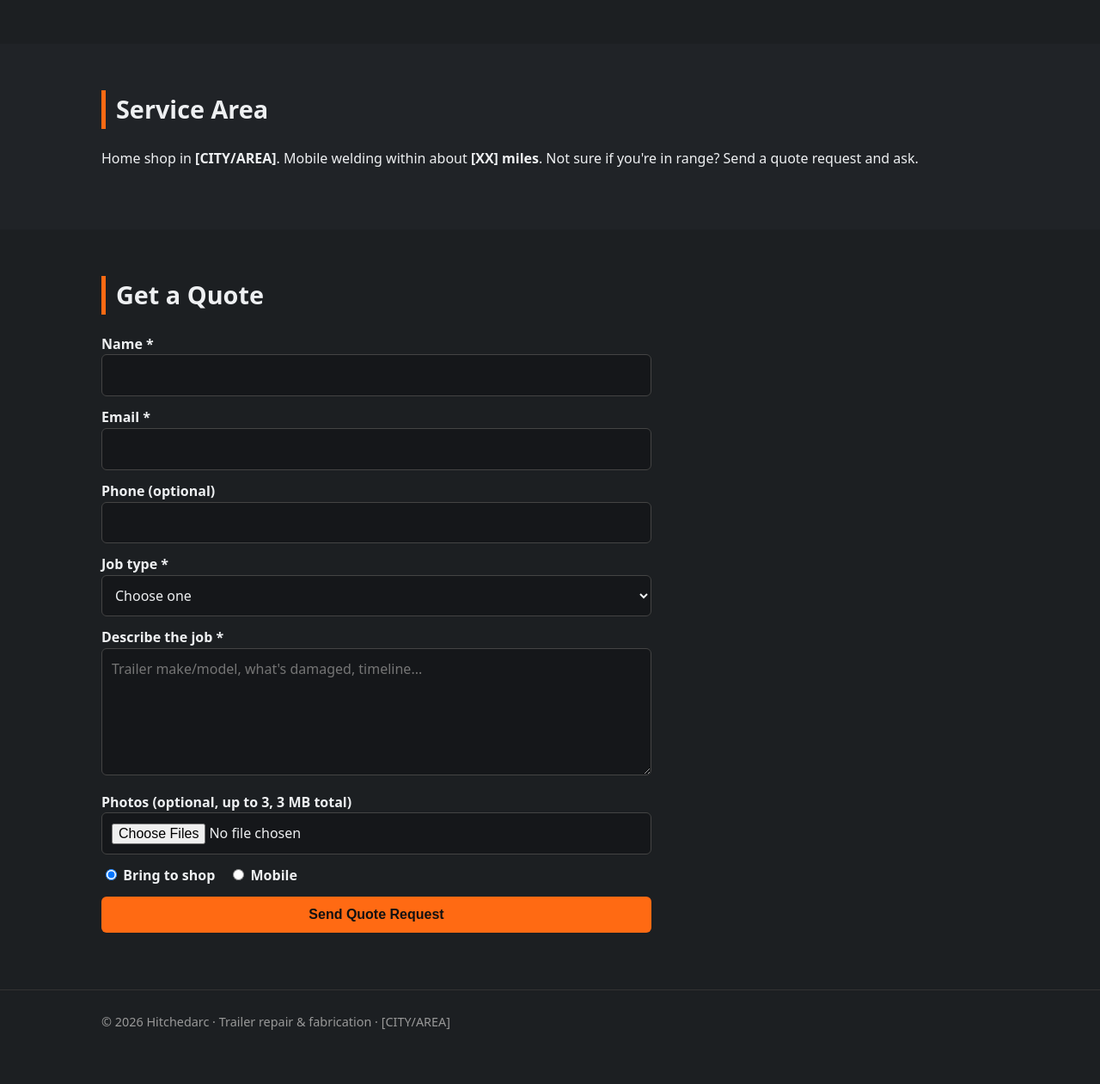
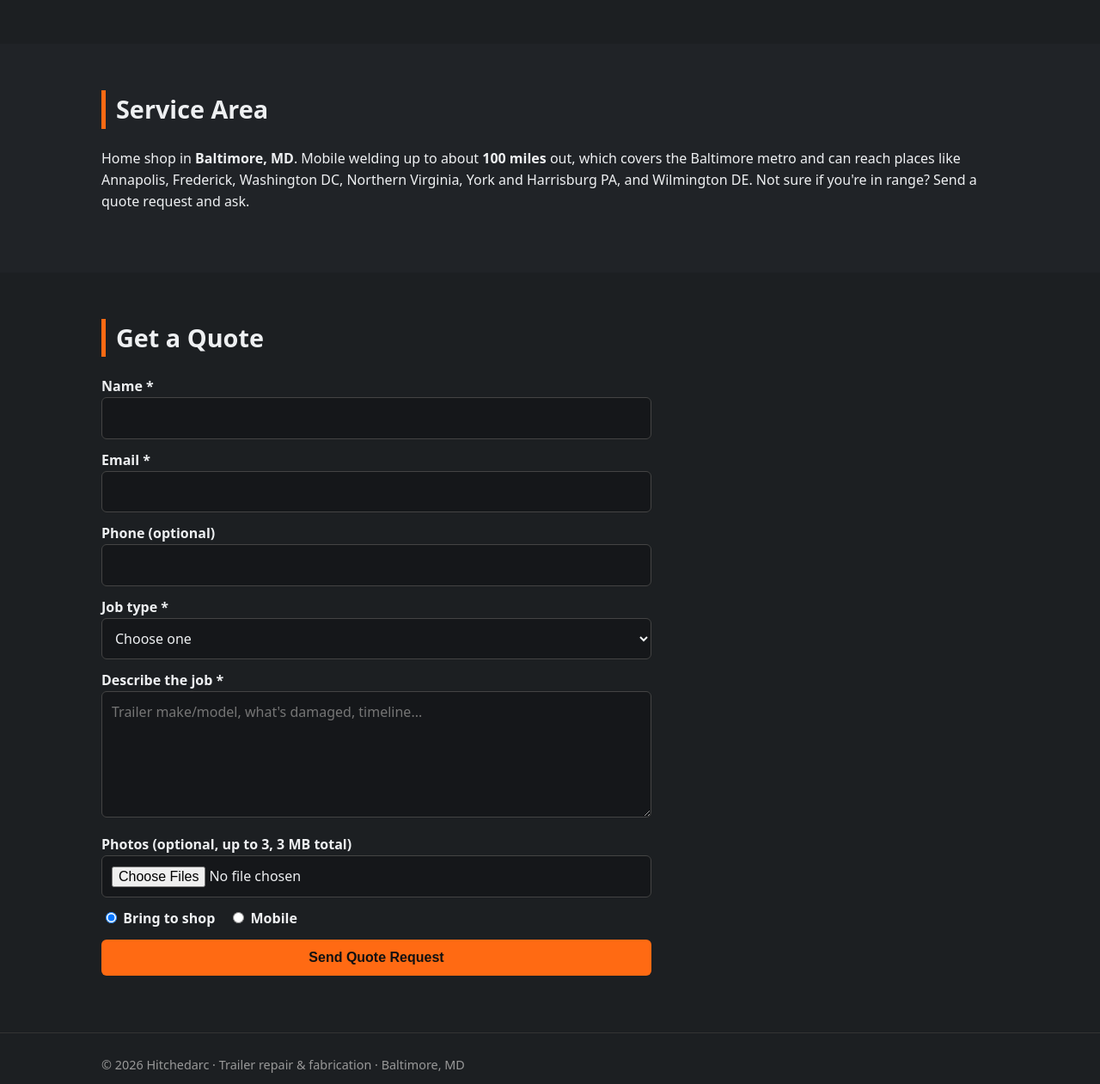
Before and after one commit to CAPSTILLER/hitchedarc, a website: page index.html in a window 1280 px wide. Shown: the part 1536-2797 px from the top of the page at 86% size. Before the commit the page ends 2763 px from the top, so only its background shows below. Drawn offline with Linux system fonts and the light colour scheme.

Commit message:
Set location: Baltimore, MD, mobile up to 100 miles

```diff
--- a/index.html
+++ b/index.html
@@ -1,10 +1,10 @@
 <!doctype html><html lang="en"><head><meta charset="utf-8"><meta name="viewport" content="width=device-width,initial-scale=1">
-<title>Hitchedarc | Trailer Repair, Kingpins, Liftgates &amp; Welding in [CITY/AREA]</title>
-<meta name="description" content="Hitchedarc: trailer repair and fabrication. Lowboy front-end rebuilds, kingpin replacement, liftgate installs, structural welding and mobile welding in [CITY/AREA].">
+<title>Hitchedarc | Trailer Repair, Kingpins, Liftgates &amp; Welding in Baltimore, MD</title>
+<meta name="description" content="Hitchedarc: trailer repair and fabrication. Lowboy front-end rebuilds, kingpin replacement, liftgate installs, structural welding and mobile welding in Baltimore, MD.">
 <link rel="icon" href="favicon.svg" type="image/svg+xml"><link rel="apple-touch-icon" href="favicon.svg"><meta name="theme-color" content="#23272b">
 <meta property="og:type" content="website"><meta property="og:title" content="Hitchedarc | Trailer Repair &amp; Fabrication"><meta property="og:description" content="Lowboy front-end rebuilds, kingpins, liftgates, structural and mobile welding."><meta property="og:url" content="https://hitchedarc.gearup.wtf/"><meta property="og:image" content="https://hitchedarc.gearup.wtf/favicon.svg">
 <link rel="canonical" href="https://hitchedarc.gearup.wtf/">
-<script type="application/ld+json">{"@context":"https://schema.org","@type":"AutoRepair","name":"Hitchedarc","url":"https://hitchedarc.gearup.wtf/","description":"Trailer repair and fabrication: lowboy front-end rebuilds, kingpin replacement, liftgate installs, structural and mobile welding.","areaServed":"[CITY/AREA]","address":{"@type":"PostalAddress","addressLocality":"[CITY]","addressRegion":"[STATE]","addressCountry":"US"},"knowsAbout":["Trailer repair","Kingpin replacement","Liftgate installation","Lowboy trailer front-end rebuild","MIG welding","TIG welding","Stick welding","Aluminum welding","Stainless welding"]}</script>
+<script type="application/ld+json">{"@context":"https://schema.org","@type":"AutoRepair","name":"Hitchedarc","url":"https://hitchedarc.gearup.wtf/","description":"Trailer repair and fabrication: lowboy front-end rebuilds, kingpin replacement, liftgate installs, structural and mobile welding.","areaServed":{"@type":"GeoCircle","geoMidpoint":{"@type":"GeoCoordinates","latitude":39.2904,"longitude":-76.6122},"geoRadius":"160934"},"address":{"@type":"PostalAddress","addressLocality":"Baltimore","addressRegion":"MD","addressCountry":"US"},"knowsAbout":["Trailer repair","Kingpin replacement","Liftgate installation","Lowboy trailer front-end rebuild","MIG welding","TIG welding","Stick welding","Aluminum welding","Stainless welding"]}</script>
 <style>
 :root{--steel:#c9ced3;--char:#1c1f22;--char2:#23272b;--arc:#ff6a13;--ink:#eef0f2}
 *{box-sizing:border-box}body{margin:0;font:16px/1.55 system-ui,-apple-system,Segoe UI,Roboto,sans-serif;background:var(--char);color:var(--ink)}
@@ -26,7 +26,7 @@ footer{padding:26px 0;color:#999;border-top:1px solid #333;font-size:.9rem}
 </style></head><body>
 <header><div class="wrap"><a class="logo" href="#"><img src="favicon.svg" alt="">Hitchedarc</a><a class="btn" href="#quote">Get a Quote</a></div></header>
 <div class="hero"><div class="wrap"><h1>Trailer repair &amp; fabrication<br><span>done right.</span></h1>
-<p>Lowboy front-end rebuilds, kingpins, liftgates and structural welding from a welder with trailer-shop and powerplant maintenance background. Home shop in [CITY/AREA], mobile when you need it.</p>
+<p>Lowboy front-end rebuilds, kingpins, liftgates and structural welding from a welder with trailer-shop and powerplant maintenance background. Home shop in Baltimore, MD, mobile when you need it.</p>
 <p><a class="btn" href="#quote">Get a Quote</a></p></div></div>
 <section id="services"><div class="wrap"><h2>Services</h2><div class="grid">
 <div class="card"><h3>Lowboy Front-End Rebuilds</h3><p>Complete front-end rebuilds on lowboy trailers.</p></div>
@@ -44,7 +44,7 @@ footer{padding:26px 0;color:#999;border-top:1px solid #333;font-size:.9rem}
 <li><b>Shop or mobile.</b> Bring it to the home shop, or ask about mobile service.</li>
 </ul></div></section>
 <section id="gallery"><div class="wrap"><h2>Recent Work</h2><div class="gal" id="gal"></div></div></section>
-<section class="alt" id="area"><div class="wrap"><h2>Service Area</h2><p>Home shop in <b>[CITY/AREA]</b>. Mobile welding within about <b>[XX] miles</b>. Not sure if you're in range? Send a quote request and ask.</p></div></section>
+<section class="alt" id="area"><div class="wrap"><h2>Service Area</h2><p>Home shop in <b>Baltimore, MD</b>. Mobile welding up to about <b>100 miles</b> out, which covers the Baltimore metro and can reach places like Annapolis, Frederick, Washington DC, Northern Virginia, York and Harrisburg PA, and Wilmington DE. Not sure if you're in range? Send a quote request and ask.</p></div></section>
 <section id="quote"><div class="wrap"><h2>Get a Quote</h2>
 <form id="qf" enctype="multipart/form-data">
 <div><label>Name *</label><input name="name" required maxlength="80"></div>
@@ -57,7 +57,7 @@ footer{padding:26px 0;color:#999;border-top:1px solid #333;font-size:.9rem}
 <input class="hp" name="company" tabindex="-1" autocomplete="off" aria-hidden="true">
 <button class="btn" type="submit">Send Quote Request</button><div id="msg" role="status"></div>
 </form></div></section>
-<footer><div class="wrap">&copy; <span id="yr"></span> Hitchedarc &middot; Trailer repair &amp; fabrication &middot; [CITY/AREA]</div></footer>
+<footer><div class="wrap">&copy; <span id="yr"></span> Hitchedarc &middot; Trailer repair &amp; fabrication &middot; Baltimore, MD</div></footer>
 <script src="gallery.js"></script>
 <script>
 yr.textContent=new Date().getFullYear();
```
Also changed, not shown: README.md.
